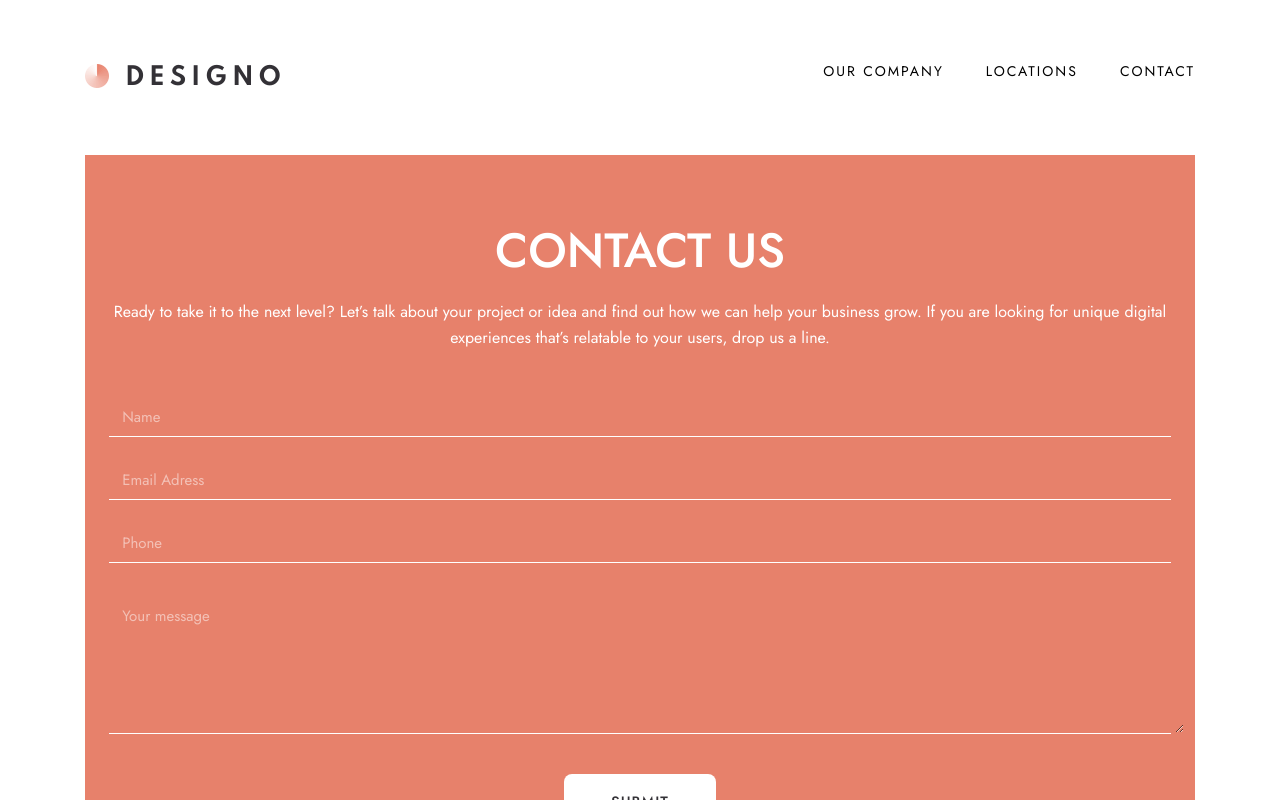
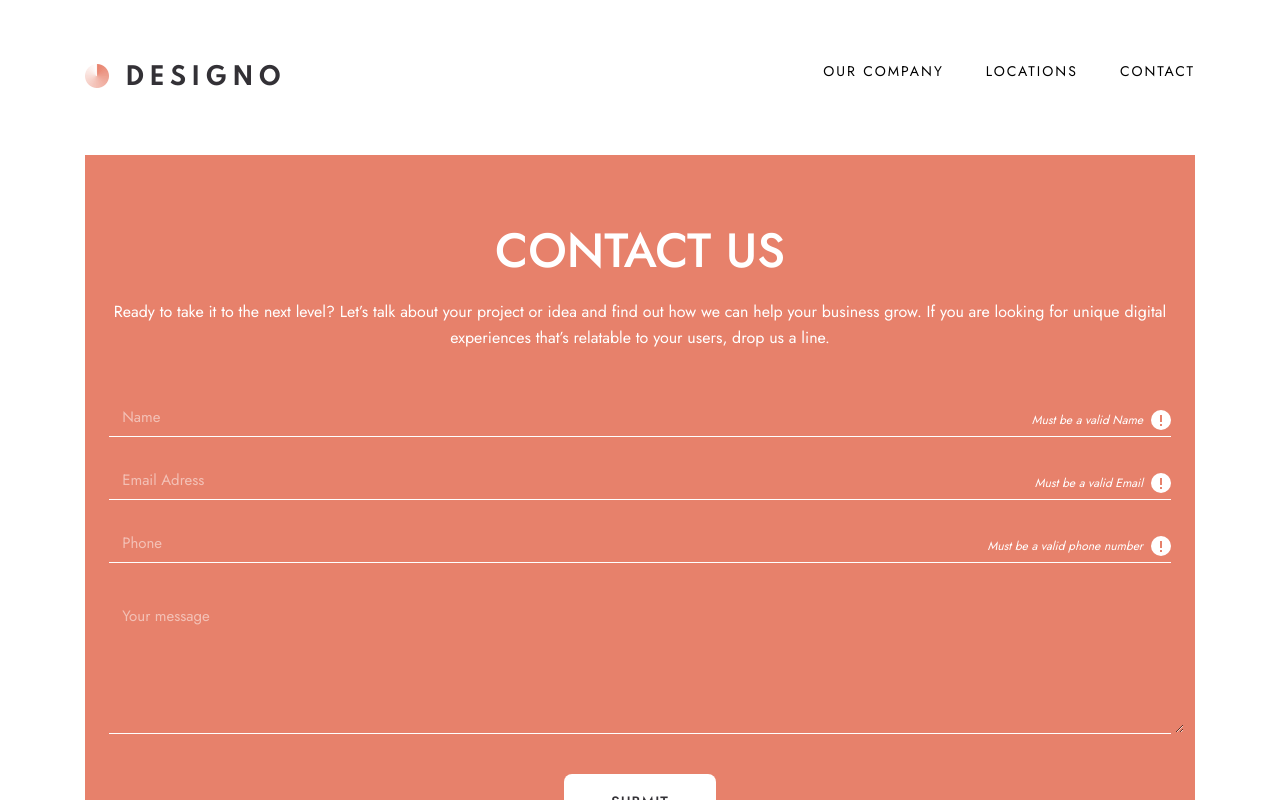
Before and after one commit to Alexandre-st/Designo-multi-page, a React (Create React App) app: page /contact in a window 1280 px wide. Shown: the top 800 px of the page. Built offline with nearby package versions, Linux system fonts and the light colour scheme.

Commit message:
Can show the message error but need to create or activate the logic only if the input is empty or not good

```diff
--- a/src/hooks/FormHook/FormHook.js
+++ b/src/hooks/FormHook/FormHook.js
@@ -30,7 +30,7 @@ const useInput = (verifyValue) => {
 
   const reset = () => {
     dispatch({ type: RESET });
-  }
+  };
 
   return {
     value: inputState.value,
@@ -38,7 +38,7 @@ const useInput = (verifyValue) => {
     error,
     handleChange,
     reset,
-  }
+  };
 };
 
 export default useInput;
--- a/src/pages/Contact/Contact.js
+++ b/src/pages/Contact/Contact.js
@@ -3,7 +3,7 @@ import React from 'react';
 import useInput from '../../hooks/FormHook/FormHook';
 import ButtonLocation from '../../components/ButtonLocation/ButtonLocation';
 import FormInput from './FormInput.js/FormInput';
-
+import ErrorIcon from '../../assets/contact/desktop/icon-error.svg';
 const nameFormat = /^[a-zA-Z,'.\-\s]+$/g;
 const emailFormat = /[a-z0-9!#$%&'*+/=?^_`{|}~-]+(?:\.[a-z0-9!#$%&'*+/=?^_`{|}~-]+)*@(?:[a-z0-9](?:[a-z0-9-]*[a-z0-9])?\.)+[a-z0-9](?:[a-z0-9-]*[a-z0-9])?/g;
 const numericFormat = /^[0-9\b]+$/;
@@ -41,7 +41,7 @@ const Contact = () => {
   const {
     value: messageValue,
     isValid: messageIsValid,
-    errorr: messageError,
+    error: messageError,
     handleChange: handleChangeMessage,
     reset: resetMessage,
   } = useInput(isNotEmpty);
@@ -85,27 +85,33 @@ const Contact = () => {
               label="Name"
               name="name"
               value={nameValue}
+              error={nameError}
+              text="Must be a valid Name"
               onChange={handleChangeName}
             />
-            { nameError && <p>Must be a valid Name</p>}
+            {/* { nameError && <p className="error">Must be a valid Name {errorImage}</p>} */}
             <FormInput
               type="email"
               id="email"
               label="Email Adress"
               name="email"
+              error={emailError}
+              text="Must be a valid Email"
               value={emailValue}
               onChange={handleChangeEmail}
             />
-            { emailError && <p>Must be a valid Email</p>}
+            {/* { emailError && <p className="error">Must be a valid Email {errorImage}</p>} */}
             <FormInput
               type="number"
               id="number"
               label="Phone"
               name="number"
+              error={phoneError}
+              text="Must be a valid phone number"
               value={phoneValue}
               onChange={handleChangePhone}
             />
-            { phoneError && <p>Must be a valid phone number</p>}
+            {/* { phoneError && <p className="error">Must be a valid phone number {errorImage}</p>} */}
             <div className="form-area">
               <label>Your Message</label>
               <textarea
@@ -114,13 +120,15 @@ const Contact = () => {
                 placeholder="Your message"
                 rows={5}
                 value={messageValue}
+                error={messageError}
+                text="Can't be empty"
                 onChange={handleChangeMessage}
               />
-            { messageError && <p>Can't be empty</p>}
+              { messageError && <p className="error">Can't be empty {ErrorIcon}</p>}
             </div>
           </div>
 
-          <button className="button" type="submit" >
+          <button className="button" disabled={!formIsValid} type="submit">
             Submit
           </button>
         </form>
--- a/src/pages/Contact/FormInput.js/FormInput.js
+++ b/src/pages/Contact/FormInput.js/FormInput.js
@@ -1,6 +1,12 @@
 import React from 'react';
 
+import ErrorIcon from '../../../assets/contact/desktop/icon-error.svg';
+
 const FormInput = (props) => {
+
+  const errorImage = <img src={ErrorIcon} alt="Warning error" />;
+  // console.log(props);!formIsValid
+
   return (
     <div className="form-input">
       <label>{props.label}</label>
@@ -11,6 +17,7 @@ const FormInput = (props) => {
         value={props.value}
         onChange={props.onChange}
       />
+    { props.text && <p className="error">{props.text} {errorImage}</p>}
     </div>
   );
 }
--- a/src/pages/Contact/_contact.scss
+++ b/src/pages/Contact/_contact.scss
@@ -19,12 +19,14 @@
     height: 3.8rem;
     border-bottom: 1px solid #FFFFFF;
     margin-bottom: 2.5rem;
+    position: relative;
 
     input {
       width: 100%;
       font-size: 1.5rem;
       line-height: 2.6rem;
-      margin-left: 1.32rem;
+      // margin-left: 1.32rem;
+      padding-left: 1.32rem;
       margin-top: -1rem;
       height: 2.6rem;
 
@@ -64,3 +66,21 @@
     margin: auto;
   }
 }
+
+.error {
+  position: absolute;
+  right: 0;
+  top: 0.8rem;
+  color: #FFFFFF;
+  display: flex;
+  align-items: center;
+  gap: 8px;
+  font-size: 12px;
+  line-height: 26px;
+  font-style: italic;
+
+  img {
+    width: 2rem;
+    height: 2rem;
+  }
+}
```
